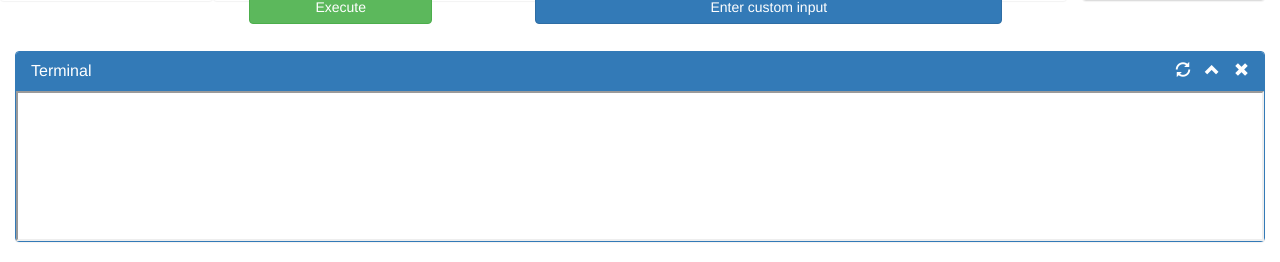
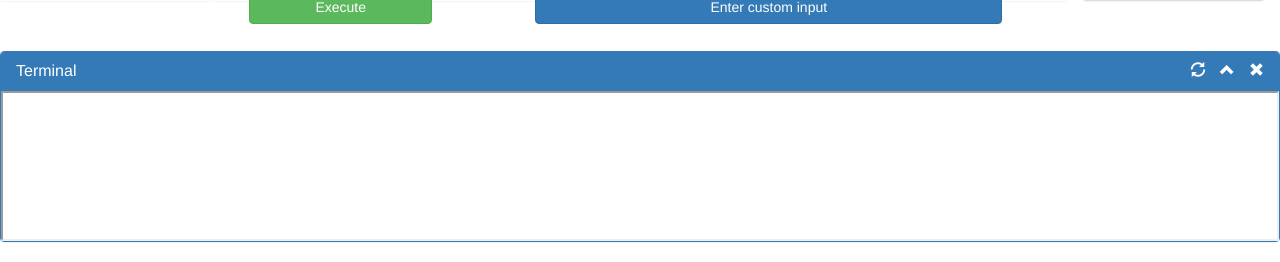
Before and after one commit to isopropylcyanide/NIT-J-Code-Compiler, a Django app: template editor/templates/editor/editorHome.html in a window 1280 px wide. Shown: the part 651-913 px from the top of the page. Run offline with Django 3.2, Linux system fonts and the light colour scheme; the template is opened without the code that fills it, so the values that code supplies are empty; some libraries are stand-ins or nearby versions.

```diff
--- a/editor/scripts/terminal.py
+++ b/editor/scripts/terminal.py
@@ -69,3 +69,4 @@ class terminal:
         if self.pid is not None:
             self.running = False
             self.pid.terminate()
+            self.pid = None
--- a/editor/static/css/editorstyle.css
+++ b/editor/static/css/editorstyle.css
@@ -17,6 +17,10 @@
 
 #terminal-workspace{
     margin-top: 50px;
+    padding-left: 0px;
+    padding-right: 0px;
+    margin-left: 0;
+    margin-right: 0;
 }
 
 #terminal-panel{
--- a/editor/static/js/app.js
+++ b/editor/static/js/app.js
@@ -93,8 +93,6 @@ glyph_opts = {
         loading: "glyphicon glyphicon-refresh glyphicon-spin"
     }
 };
-
-
 
 function makeRemoteDirectory(node, childNode, isFile = "False") {
     //AJAX call to add a remote directory
@@ -373,7 +371,6 @@ $(document).ready(function() {
     //Compiles code at the server by sending UI Data and outputting the response
     $('#executeButton').click(function() {
         // displayLoadingSpinner();
-
         var sourceCode = editorList.getActiveEditor().getValue();
         var sourceLang = document.getElementById("languageSelect").value;
         var sourceInp = document.getElementById("stdinText").value;
--- a/editor/static/js/terminal_logic.js
+++ b/editor/static/js/terminal_logic.js
@@ -6,12 +6,8 @@ function fill_iframe(data) {
     });
 }
 
+//always close terminal when window is removed
 window.onbeforeunload = stopTerminal;
-
-// function confirmExit() {
-//     stopTerminal();
-//     return false;
-// }
 
 function reloadTerminal() {
     // reloads terminal
--- a/editor/templates/editor/editorHome.html
+++ b/editor/templates/editor/editorHome.html
@@ -277,6 +277,7 @@
                 </ul>
             </div>
             <div class="panel-body">
+                <div id="spin"></div>
                 <label id="stdoutput">
                     Your code output appears here.
                     <br>
@@ -300,7 +301,7 @@
             </span>
         </div>
         <div class="nopadding panel-body" id="terminal-panel">
-            <iframe id="terminal-iframe" src="" height="100%" width="100%">Your browser doesnot support iframes. Please switch to Chrome/Firefox</iframe>
+            <iframe id="terminal-iframe" src="" height="100%" width="100%"></iframe>
         </div>
     </div>
 </div>
@@ -308,6 +309,7 @@
 
 <script src="{% static 'js/jquery-3.1.1.js' %}"></script>
 <script src="{% static 'js/jquery-ui.min.js' %}"></script>
+<script src="{% static 'js/jquery.spinner.min.js' %}"></script>
 <script src="{% static 'js/bootstrap.min.js' %}"></script>
 <!-- bootstrap js -->
 <script src="{% static 'js/codemirror.js' %}"></script>
--- /dev/null
+++ b/static/js/jquery.spinner.min.js
@@ -0,0 +1,3 @@
+$.fn.spinner=function(data){$.each(["show","hide"],function(i,e){var $e=$.fn[e];$.fn[e]=function(){this.trigger(e);return $e.apply(this,arguments)}});var $spinner={color:"white",background:"rgba(0,0,0,0.5)",html:"hourglass",absolute:!0,spin:!0};this.init=function($spinner){return "<style id='data-spinner-style'>\n"+"body.unselectable {\n"+"\t-webkit-user-select: none;"+"\t-moz-user-select: none;"+"\t-ms-user-select: none;"+"\t-o-user-select: none;"+"\tuser-select: none;\n"+"}\n"+"[data-spinner-layer] {\n"+"\tdisplay: none; position: fixed; top: 0; left: 0;"+"\tbackground: "+$spinner.background+";"+"\twidth: 100%; height: 100%; padding: 0; margin: 0;\n"+"}\n"+"[data-spinner-bar] {\n"+"\tcolor: "+$spinner.color+";"+"\tposition: absolute; top: calc(50% - 30px); left: calc(50% - 15px); font-weight: bold; font-size: 40px;"+($spinner.spin?"\t-webkit-animation: data-spinner 2s linear infinite; -moz-animation: data-spinner 2s linear infinite; animation: data-spinner 2s linear infinite;\n":"")+"}\n"+"\t@-moz-keyframes data-spinner {100% {-moz-transform: rotate(360deg); transform: rotate(360deg);}}\n"+"\t@-webkit-keyframes data-spinner {100% {-webkit-transform: rotate(360deg); transform: rotate(360deg);}}\n"+"\t@keyframes data-spinner {100% {-webkit-transform: rotate(360deg); transform: rotate(360deg);}}\n"+"</style>"}
+$.extend($spinner,data);var $style=this.init($spinner);return this.each(function(){if($("#data-spinner-style").length===0){$("head").append($style)}
+var icon=$spinner.html==="hourglass"?"&#x29D6;":($spinner.html==="spinner"?"&#x21BB":$spinner.html);$spin=$(this);$spin.attr({"data-spinner-layer":"","data-spinner-body":$("body").css("overflow")}).html("<div data-spinner-bar>"+icon+"</div>").on("show",function(){$("body").css("overflow","hidden")}).on("hide",function(){$("body").css("overflow",$spinner.absolute?"":$spin.attr("data-spinner-body")).removeClass("unselectable")});$("body").addClass("unselectable")})}
```
Also changed, not shown: db.sqlite3.
